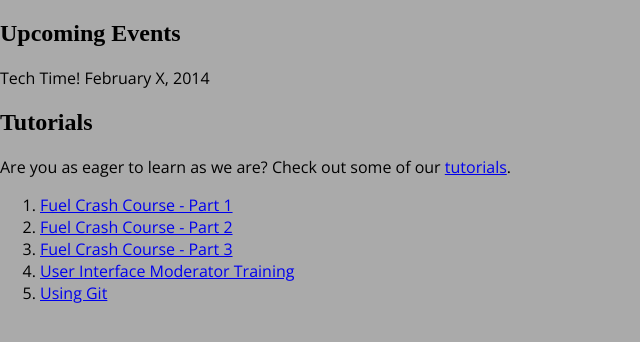
After one commit to chrissolanilla/CSolanillaBio, a PHP site: page /html/sidebar.html in a window 1280 px wide. The commit adds this page. Shown: the top 342 px of the page, without its empty margins (0-640 px from the left). Run offline with PHP 8.4, Linux system fonts and the light colour scheme.

Commit message:
Slight changes in margins and padding. Cleaning up code. Made sidebar.html to be included later |60|

```diff
--- a/css/styles.css
+++ b/css/styles.css
@@ -60,7 +60,7 @@ body {
 			display: block;
 			height: 80px;
 			padding-left: 47px;
-			padding-top: 23px;
+			padding-top: 19px;
 			padding-bottom: 20px;
 			margin: 0px;
 			margin-left: -4px; /* overlap size */
@@ -76,7 +76,7 @@ body {
 				background-position: 0px 0px;
 				font-size: 36px;
 				font-weight: bold;
-				padding: 23px 90px 0px 35px;
+				padding: 19px 90px 0px 35px;
 			}
 				#techrangers:hover {
 					background: #25548e url(../images/logo_sheet2.png) no-repeat 10px;
@@ -156,10 +156,7 @@ body {
 		padding-bottom: 30px;
 		box-shadow: 0 5px 5px -2px #333;
 		z-index: 5;
-		margin-top: 35px;
-
-		/* border-top: 2px solid #777777;
-		border-bottom: 2px solid #777777; */
+		margin-top: 30px;
 	}
 		#title {
 			background: #25548e;
@@ -170,9 +167,6 @@ body {
 			padding: 5px;
 			padding-left: 50px;
 			box-shadow: 0 5px 5px -2px #AAA;
-
-			/* border-top: 2px solid #777777;
-			border-bottom: 2px solid #777777; */
 		}
 			div h2 {
 				font-family: 'League Gothic', sans-serif;
@@ -450,7 +444,7 @@ body {
 			width: 1000px;
 			height: 85px;
 			margin: auto;
-			margin-bottom: 25px;
+			margin-bottom: 20px;
 			position: relative;
 			padding: 15px;
 			padding-left: 25px;
--- a/html/about.html
+++ b/html/about.html
@@ -16,9 +16,6 @@
 <body>
 
 	<header role="banner">
-    	<!-- insert PHP here -->
-        <!-- <h1 id="banner" title="Techrangers"><a href="home.html"></a></h1> -->
-
         <nav role="navigation">
         	<ul class="navlist">
             	<li><a href="home.html" id="techrangers"><span id="logohide">Techrangers</span></a></li>
--- a/html/footer.html
+++ b/html/footer.html
@@ -3,6 +3,8 @@
 <head>
 <meta http-equiv="Content-Type" content="text/html; charset=utf-8" />
 <title>Untitled Document</title>
+
+<link href='http://fonts.googleapis.com/css?family=Open+Sans' rel='stylesheet' type='text/css'>
 
 <link rel="stylesheet" type="text/css" href="../css/styles.css">
 
--- a/html/home.html
+++ b/html/home.html
@@ -16,11 +16,7 @@
 <body>
 
 	<header role="banner">
-    	<!-- insert PHP here -->
-        <!-- <h1 id="banner" title="Techrangers"><a href="home.html"></a></h1> -->
-
-        <?php include('header.html') ?>
-
+        <!-- <?php include('header.html') ?> -->
         <nav role="navigation">
         	<ul class="navlist">
             	<li><a href="home.html" id="techrangers"><span id="logohide">Techrangers</span></a></li>
--- a/html/joinus.html
+++ b/html/joinus.html
@@ -16,9 +16,6 @@
 <body>
 
 	<header role="banner">
-    	<!-- insert PHP here -->
-        <!-- <h1 id="banner" title="Techrangers"><a href="home.html"></a></h1> -->
-
         <nav role="navigation">
         	<ul class="navlist">
             	<li><a href="home.html" id="techrangers"><span id="logohide">Techrangers</span></a></li>
--- a/html/showcase.html
+++ b/html/showcase.html
@@ -16,9 +16,6 @@
 <body>
 
 	<header role="banner">
-    	<!-- insert PHP here -->
-        <!-- <h1 id="banner" title="Techrangers"><a href="home.html"></a></h1> -->
-
         <nav role="navigation">
         	<ul class="navlist">
             	<li><a href="home.html" id="techrangers"><span id="logohide">Techrangers</span></a></li>
--- /dev/null
+++ b/html/sidebar.html
@@ -0,0 +1,30 @@
+<!DOCTYPE html>
+<html>
+<head>
+<meta http-equiv="Content-Type" content="text/html; charset=utf-8" />
+<title>Header</title>
+
+<link href='http://fonts.googleapis.com/css?family=Open+Sans' rel='stylesheet' type='text/css'>
+
+<link rel="stylesheet" type="text/css" href="../css/styles.css">
+
+</head>
+
+<body>
+
+	<h2>Upcoming Events</h2>
+         <p>Tech Time! February X, 2014</p>
+
+    <h2>Tutorials</h2>
+        <p>Are you as eager to learn as we are? Check out some of our <a href="tutorials.html">tutorials</a>.</p>
+
+        <ol>
+            <li><a href="#">Fuel Crash Course - Part 1</a></li>
+            <li><a href="#">Fuel Crash Course - Part 2</a></li>
+            <li><a href="#">Fuel Crash Course - Part 3</a></li>
+            <li><a href="#">User Interface Moderator Training</a></li>
+            <li><a href="#">Using Git</a></li>
+        </ol>
+
+</body>
+</html>
--- a/html/techtime.html
+++ b/html/techtime.html
@@ -16,9 +16,6 @@
 <body>
 
 	<header role="banner">
-    	<!-- insert PHP here -->
-        <!-- <h1 id="banner" title="Techrangers"><a href="home.html"></a></h1> -->
-
         <nav role="navigation">
         	<ul class="navlist">
             	<li><a href="home.html" id="techrangers"><span id="logohide">Techrangers</span></a></li>
--- a/html/tutorials.html
+++ b/html/tutorials.html
@@ -16,9 +16,6 @@
 <body>
 
 	<header role="banner">
-    	<!-- insert PHP here -->
-        <!-- <h1 id="banner" title="Techrangers"><a href="home.html"></a></h1> -->
-
         <nav role="navigation">
         	<ul class="navlist">
             	<li><a href="home.html" id="techrangers"><span id="logohide">Techrangers</span></a></li>
```
